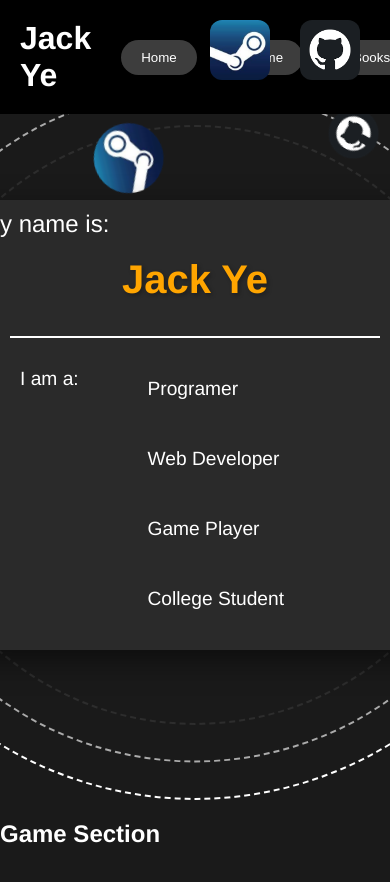
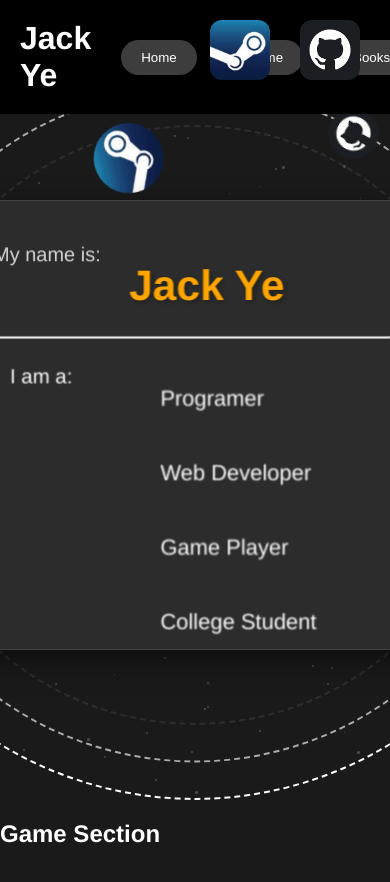
Before and after one commit to JustaNewer/yxhBlog, a Vue app: page / in a window 390 px wide. Shown: the top 882 px of the page. Built offline with nearby package versions, Linux system fonts and the light colour scheme.

Commit message:
home page end

```diff
--- /dev/null
+++ b/src/components/FloatingDots.vue
@@ -0,0 +1,114 @@
+<template>
+  <div class="dots-container" ref="dotsContainer">
+    <div v-for="dot in dots"
+         :key="dot.id"
+         class="dot"
+         :style="getDotStyle(dot)">
+    </div>
+  </div>
+</template>
+
+<script>
+export default {
+  name: 'FloatingDots',
+  props: {
+    quantity: {
+      type: Number,
+      default: 100
+    },
+    ease: {
+      type: Number,
+      default: 80
+    },
+    color: {
+      type: String,
+      default: '#ffffff'
+    }
+  },
+  data() {
+    return {
+      dots: [],
+      mouseX: 0,
+      mouseY: 0,
+      containerRect: null
+    }
+  },
+  mounted() {
+    this.containerRect = this.$refs.dotsContainer.getBoundingClientRect()
+    this.createDots()
+    window.addEventListener('mousemove', this.handleMouseMove)
+    window.addEventListener('resize', this.handleResize)
+  },
+  beforeDestroy() {
+    window.removeEventListener('mousemove', this.handleMouseMove)
+    window.removeEventListener('resize', this.handleResize)
+  },
+  methods: {
+    createDots() {
+      this.dots = Array.from({ length: this.quantity }, (_, i) => ({
+        id: i,
+        x: Math.random() * 100,
+        y: Math.random() * 100,
+        size: Math.random() * 2 + 1,
+        originalX: Math.random() * 100,
+        originalY: Math.random() * 100,
+        speed: Math.random() * 0.02 + 0.01
+      }))
+    },
+    handleMouseMove(e) {
+      const rect = this.$refs.dotsContainer.getBoundingClientRect()
+      this.mouseX = ((e.clientX - rect.left) / rect.width) * 100
+      this.mouseY = ((e.clientY - rect.top) / rect.height) * 100
+
+      this.dots = this.dots.map(dot => {
+        const dx = this.mouseX - dot.x
+        const dy = this.mouseY - dot.y
+        const distance = Math.sqrt(dx * dx + dy * dy)
+
+        // 只有在一定范围内的点才会受到影响
+        if (distance < 20) {
+          const force = (20 - distance) / 20
+          dot.x += (dx * force * dot.speed)
+          dot.y += (dy * force * dot.speed)
+        } else {
+          // 缓慢返回原始位置
+          dot.x += (dot.originalX - dot.x) * 0.05
+          dot.y += (dot.originalY - dot.y) * 0.05
+        }
+
+        return dot
+      })
+    },
+    handleResize() {
+      this.containerRect = this.$refs.dotsContainer.getBoundingClientRect()
+    },
+    getDotStyle(dot) {
+      return {
+        position: 'absolute',
+        left: `${dot.x}%`,
+        top: `${dot.y}%`,
+        width: `${dot.size}px`,
+        height: `${dot.size}px`,
+        backgroundColor: this.color,
+        borderRadius: '50%',
+        opacity: 0.2,
+        transition: `all ${this.ease}ms cubic-bezier(0.175, 0.885, 0.32, 1.275)`
+      }
+    }
+  }
+}
+</script>
+
+<style scoped>
+.dots-container {
+  position: absolute;
+  inset: 0;
+  overflow: hidden;
+  pointer-events: none;
+}
+
+.dot {
+  position: absolute;
+  will-change: transform;
+}
+</style>
--- a/src/components/MyBlog.vue
+++ b/src/components/MyBlog.vue
@@ -15,7 +15,13 @@
     </div>
 
     <div class="CardContainer">
-        <!-- 3D 名字卡片 -->
+      <FloatingDots
+        :quantity="100"
+        :ease="80"
+        color="#ffffff"
+        class="floating-background"
+      />
+      <!-- 3D 名字卡片 -->
       <div id="name-card" class="name-card" :style="cardStyle">
         <p class="name-label">My name is:</p>
         <div class="name-container" @mouseenter="hover = true" @mouseleave="hover = false">
@@ -51,7 +57,7 @@
           <div class="track1"></div> <!-- 添加轨道 -->
           <div class="track2"></div> <!-- 添加轨道 -->
           <div class="track3"></div> <!-- 添加轨道 -->
-        </div>
+    </div>
     <div class="icons">
       <div class="icon google" @mouseenter="stopIconMovement('google')" @mouseleave="startIconMovement('google')" style="transform: rotate(0deg) translate(325px) rotate(0deg);"></div>
       <div class="icon edge" @mouseenter="stopIconMovement('edge')" @mouseleave="startIconMovement('edge')" style="transform: rotate(90deg) translate(325px) rotate(0deg);"></div>
@@ -79,8 +85,13 @@
 </template>
 
 <script>
+import FloatingDots from './FloatingDots.vue'
+
 export default {
   name: 'MyBlog',
+  components: {
+    FloatingDots
+  },
   data() {
     return {
       cardStyle: {
@@ -101,11 +112,31 @@ export default {
   },
   methods: {
     handleMouseMove(event) {
-      const { clientX, clientY } = event;
-      const x = (clientX / window.innerWidth - 0.5) * 40;
-      const y = (clientY / window.innerHeight - 0.5) * -40;
-      this.cardStyle.transform = `perspective(1000px) rotateY(${x}deg) rotateX(${y}deg)`;
-      this.cardStyle.boxShadow = `0 20px 40px rgba(0, 0, 0, 0.7)`;
+      const card = document.querySelector('.name-card');
+      if (!card) return;
+
+      const rect = card.getBoundingClientRect();
+      const mouseX = event.clientX - rect.left;
+      const mouseY = event.clientY - rect.top;
+
+      const rotateX = ((mouseY - rect.height / 2) / rect.height) * -5;
+      const rotateY = ((mouseX - rect.width / 2) / rect.width) * 5;
+
+      this.cardStyle = {
+        transform: `
+          perspective(1000px)
+          rotateX(${rotateX}deg)
+          rotateY(${rotateY}deg)
+          scale3d(1.01, 1.01, 1.01)
+        `,
+        transition: 'transform 0.2s ease-out',
+      };
+    },
+    handleMouseLeave() {
+      this.cardStyle = {
+        transform: 'perspective(1000px) rotateX(0deg) rotateY(0deg) scale3d(1, 1, 1)',
+        transition: 'transform 0.3s ease-out',
+      };
     },
     switchName() {
       this.isFading = true; // 开始淡出
@@ -194,39 +225,53 @@ export default {
 
 
 .name-card {
-  background: #2d2d2d;
-  border-radius: 12px;
-  padding: 80px 40px; /* 增加内边距以扩大卡片 */
-  box-shadow: 0 10px 30px rgba(0, 0, 0, 0.5);
+  background: rgba(45, 45, 45, 0.98);
+  border-radius: 20px;
+  padding: 40px;
   text-align: center;
-  transition: transform 0.1s ease, box-shadow 0.1s ease;
-  will-change: transform, box-shadow;
-  position: absolute; /* 改为绝对定位 */
-  top: 200px; /* 向下移动50px，确保不被BlogTop覆盖 */
-  left: calc(50% - 225px); /* 水平居中，调整为新宽度的一半 */
-  transform: translate(-50%, -50%); /* 使其真正居中 */
-  width: 450px; /* 设置宽度为450px */
-  height: 450px; /* 设置高度为450px */
-  z-index: 10; /* 确保卡片在最上层 */
-  background: rgba(45, 45, 45, 0.9);
+  position: absolute;
+  top: 200px;
+  left: calc(50% - 225px);
+  width: 450px;
+  height: 450px;
+  transform-style: preserve-3d;
+  transition: all 0.3s ease;
+  border: 1px solid rgba(255, 255, 255, 0.1);
+  z-index: 10;
+  position: relative;
 }
 
 .name-label {
+  transform: translateZ(20px);
   position: absolute;
-  top: 10px;
-  left: 10px;
-  font-size: 1.5em;
-  color: #ffffff;
-  margin: 0;
+  top: 30px;
+  left: 30px;
+  font-size: 1.2em;
+  color: rgba(255, 255, 255, 0.8);
+  transition: all 0.3s cubic-bezier(0.175, 0.885, 0.32, 1.275);
+}
+
+.name-card:hover .name-label {
+  transform: translateZ(50px);
 }
 
 .name-container {
-  height: 58px;
-  display: flex; /* 使用Flexbox布局 */
-  justify-content: center; /* 水平居中对齐 */
-  align-items: center; /* 垂直居中对齐 */
-  margin-top: -30px; /* 向上移动20px，减少与上方文本的距离 */
-  transition: transform 0.3s ease; /* 添加动画效果 */
+  position: absolute;
+  left: 150px;
+  top: 70px;
+  width: 170px;
+  height: 65px;
+  transform: translateZ(30px);
+  transition: all 0.3s cubic-bezier(0.175, 0.885, 0.32, 1.275);
+}
+
+.name-card:hover .name-container:hover {
+  transform: translateZ(80px);
+}
+
+.first-name {
+  transform: translateZ(40px);
+  transition: all 0.3s ease;
 }
 
 .first-name {
@@ -252,16 +297,35 @@ export default {
 
 /* 新增的分隔线样式 */
 .divider2 {
-  width: 100%; /* 设置宽度为小卡片的90% */
-  height: 2px; /* 设置高度 */
-  background-color: #ffffff; /* 设置颜色为白色 */
-  border: none; /* 去掉边框 */
-  margin: 10px auto; /* 上下间距，水平居中 */
-  position: relative; /* 相对定位 */
-  z-index: 1;
+  transform: translateZ(20px);
+  width: 85%;
+  background: linear-gradient(90deg, transparent, rgba(255, 255, 255, 0.2), transparent);
+  transition: all 0.3s cubic-bezier(0.175, 0.885, 0.32, 1.275);
+  position: absolute;
+  top: 130px;
+  left: 30px;
+}
+
+.name-card:hover .divider2 {
+  transform: translateZ(40px);
+  background: linear-gradient(90deg, transparent, rgba(255, 165, 0, 0.3), transparent);
 }
 
 /* WhoAmI 样式 */
+.WhoAmI {
+  transform: translateZ(30px);
+  transition: all 0.3s cubic-bezier(0.175, 0.885, 0.32, 1.275);
+}
+
+.name-card:hover .WhoAmI {
+  transform: translateZ(60px);
+}
+
+.WhoAmI p {
+  transform: translateZ(35px);
+  transition: transform 0.3s ease;
+}
+
 .WhoAmI {
   width: 90%; /* 设置宽度与卡片一致 */
   height: 65%; /* 高度为卡片的剩余高度 */
@@ -284,27 +348,39 @@ export default {
   display: flex;
   flex-direction: column; /* 垂直排列职业 */
   align-items: center; /* 水平居中对齐 */
+  transform-style: preserve-3d;
 }
 
 .MyJob {
+  transform: translateZ(40px);
+  transition: all 0.5s cubic-bezier(0.175, 0.885, 0.32, 1.275);
   width: 200px;
   height: 50px; /* 调整高度以适应内容 */
   margin: 10px 0; /* 添加上下间距 */
   position: relative; /* 相对定位 */
   margin-left: 50px; /* 向右移动50px */
   background: transparent; /* 设置背景为透明 */
-  perspective: 1000px; /* 添加透视效果 */
+  perspective: 500px; /* 添加透视效果 */
+}
+
+.name-card:hover .MyJob {
+  transform: translateZ(70px);
 }
 
 /* 悬浮效果 */
 .MyJob p {
-  transition: transform 0.3s ease, box-shadow 0.3s ease; /* 添加动画效果 */
+  transition: all 0.3s cubic-bezier(0.175, 0.885, 0.32, 1.275);
+  padding: 10px 20px;
+  border-radius: 8px;
 }
 
-.MyJob:hover p {
-  transform: translateY(-20px) translateZ(10px) rotateY(5deg); /* 向上移动20px并在Z轴上移动10px，轻微旋转 */
-  box-shadow: 0 20px 40px rgba(0, 0, 0, 0.7); /* 增加阴影 */
+.name-card:hover .MyJob:hover p {
+  transform: translateZ(100px);
+  background:transparent;
+
+
 }
+
 .GBM{
   width: 100%;
   top: 800px;
@@ -316,11 +392,11 @@ export default {
   top: 200px; /* 距离卡片顶部20px */
   left: 50%; /* 水平居中 */
   transform: translateX(-50%); /* 使其真正居中 */
-  z-index: -1;
+  z-index: 1;
   gap: 0; /* 图标之间的间距 */
   width: 58px;
   height: 58px;
-  z-index: 5;
+  z-index: 1;
 }
 
 .icon {
@@ -367,9 +443,13 @@ export default {
 }
 
 .CardContainer{
+  perspective: 1000px;
+  transform-style: preserve-3d;
   width: 100%;
   height: 800px;
-  position: absolute;
+  position: relative;
+  z-index: 10;
+  overflow: hidden;  /* 添加此行以确保点不会溢出 */
 }
 .track1 {
   position: absolute;
@@ -379,8 +459,8 @@ export default {
   border-radius: 50%; /* 圆形 */
   top :200px; /* 垂直居中 */
   left: 50%; /* 水平居中 */
-  transform: translate(-50%, -50%); /* 使其真正居中 */
-  z-index: -1; /* 确保在图标下方 */
+  transform: translate(-50%, -50%); /* 使其真正居��� */
+  z-index: -1;
 }
 
 .track2 {
@@ -392,7 +472,7 @@ export default {
   top :200px; /* 垂直居中 */
   left: 50%; /* 水平居中 */
   transform: translate(-50%, -50%); /* 使其真正居中 */
-  z-index: -1; /* 确保在图标下方 */
+  z-index: -2;
 }
 .track3 {
   position: absolute;
@@ -403,7 +483,7 @@ export default {
   top :200px; /* 垂直居中 */
   left: 50%; /* 水平居中 */
   transform: translate(-50%, -50%); /* 使其真正居中 */
-  z-index: -1; /* 确保在图标下方 */
+  z-index: -3;
 }
 
 /* 修改 tracks 容器的样式 */
@@ -414,7 +494,7 @@ export default {
   top: 425px; /* 与 name-card 的 top 值保持一致 */
   left: 50%;
   transform: translate(-50%, -50%);
-  z-index: 1;
+  z-index: 0;
 }
 
 /* 修改轨道样式，使其相对于 tracks 容器定位 */
@@ -524,12 +604,21 @@ export default {
 
 @keyframes rotatePS {
   0% {
-    transform: rotate(0deg) translate(325px) rotate(0deg); /* 325px 为半径 */
+    transform: rotate(0deg) translate(325px) rotate(0deg); /* 325px 为半 */
   }
   100% {
     transform: rotate(360deg) translate(325px) rotate(0deg);
   }
 }
 
+.floating-background {
+  z-index: 1;
+}
+
+/* 确保 name-card 在浮动点之上 */
+.name-card {
+  z-index: 2;
+  /* ... 其他样式保持不变 ... */
+}
 
 </style>
```
